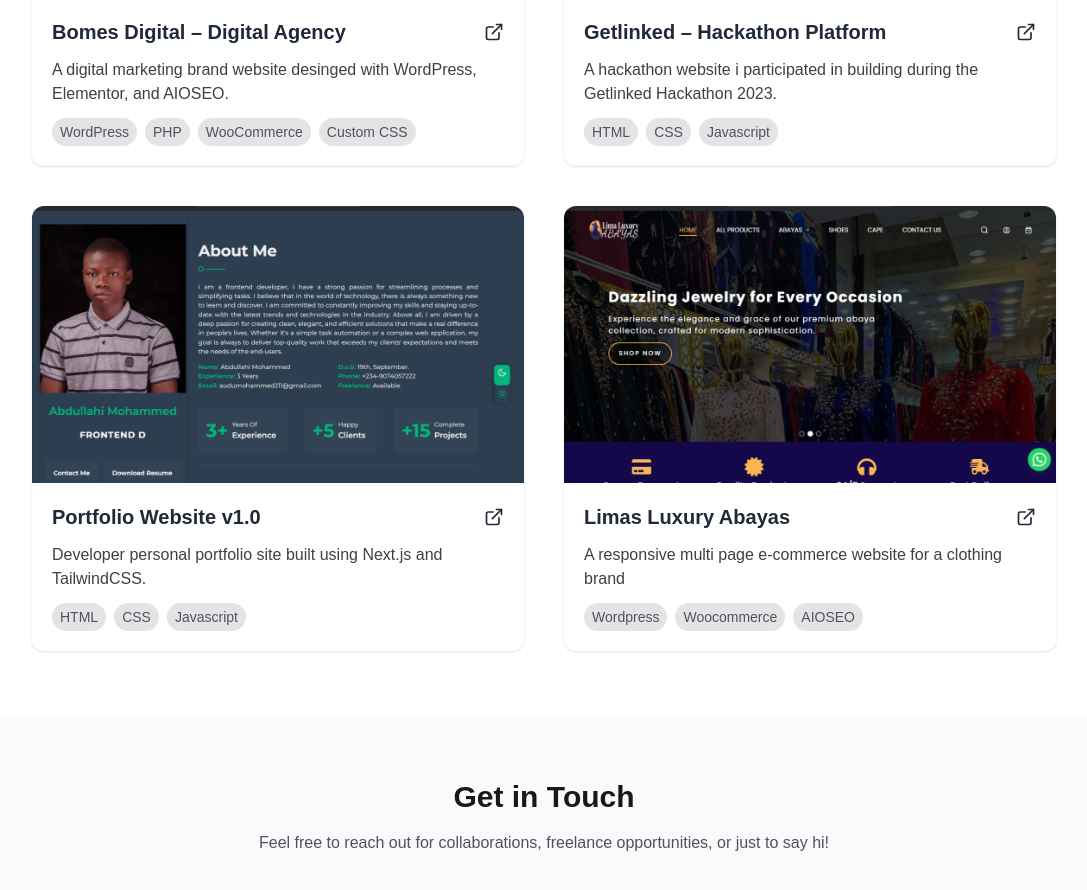
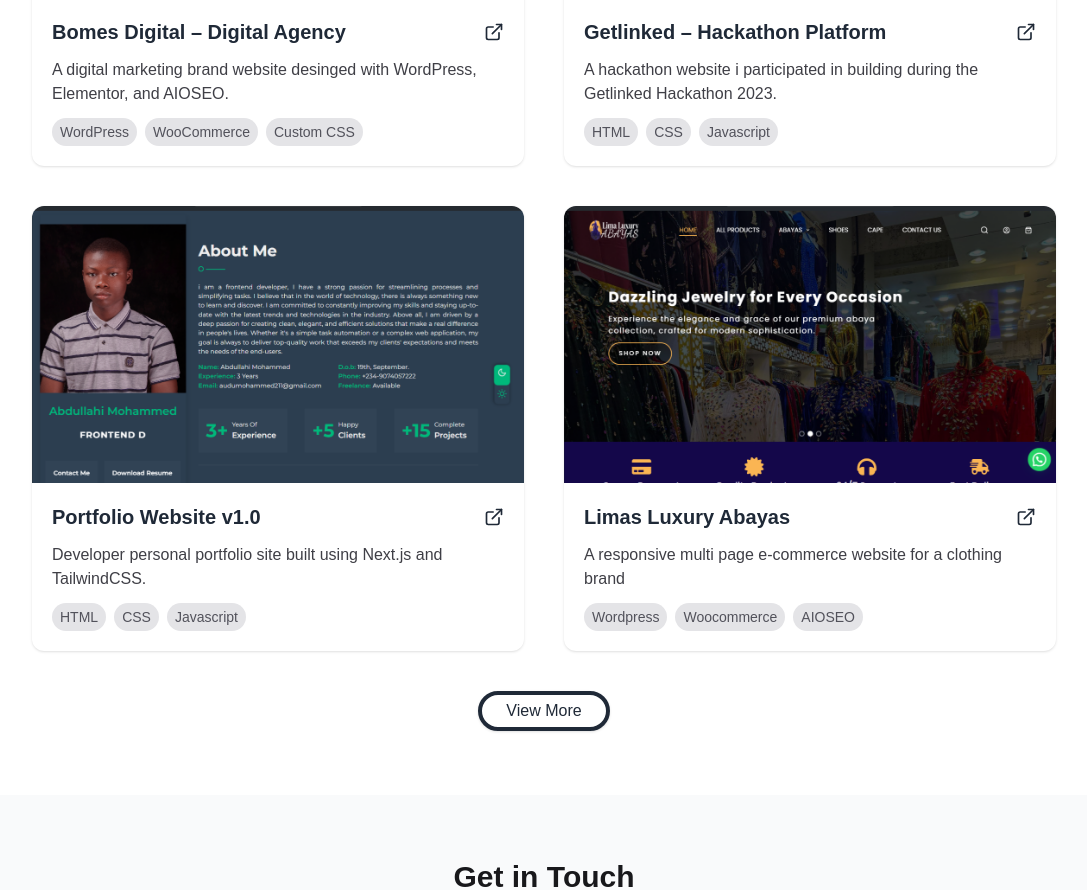
Before and after one commit to abdull65/portfolio-v2, a Next.js app: page / in a window 1280 px wide. Shown: the part 2927-3817 px from the top of the page, without its empty margins (96-1183 px from the left). Built offline with nearby package versions, Linux system fonts and the light colour scheme; no server answers.

Commit message:
moved projects datas to a json file / updates

```diff
--- a/package.json
+++ b/package.json
@@ -7,7 +7,7 @@
     "build": "next build",
     "start": "next start",
     "lint": "next lint"
-  },
+    },
   "dependencies": {
     "clsx": "^2.1.1",
     "lucide-react": "^0.535.0",
--- a/src/components/Portfolio.tsx
+++ b/src/components/Portfolio.tsx
@@ -1,54 +1,55 @@
-"use client"
+"use client";
 
-import React from "react"
-import { ExternalLink } from "lucide-react"
-import Image from "next/image"
-import { motion } from "framer-motion"
+import React, { useEffect, useState } from "react";
+import { ExternalLink } from "lucide-react";
+import Image from "next/image";
+import { motion, AnimatePresence } from "framer-motion";
+import staticProjects from "@/data/projects.json"; // Static import fallback
 
-const projects = [
-  {
-    title: "Bomes Digital – Digital Agency",
-    description: "A digital marketing brand website desinged with WordPress, Elementor, and AIOSEO.",
-    tech: ["WordPress", "PHP", "WooCommerce", "Custom CSS"],
-    previewSrc: "/images/bomes.png",
-    videoSrc: "/videos/bomes.webm",
-    link: "https://bomesdigitals.com",
-  },
-  {
-    title: "Getlinked – Hackathon Platform",
-    description: "A hackathon website i participated in building during the Getlinked Hackathon 2023.",
-    tech: ["HTML", "CSS", "Javascript"],
-    previewSrc: "/images/getlinked.png",
-    videoSrc: "/videos/getlinked.webm",
-    link: "https://usum-getlinked-project.netlify.app/",
-  },
-  // {
-  //   title: "JBM Cosmetics – eCommerce Store",
-  //   description: "An SEO-optimized skincare store with product filtering and mobile responsiveness.",
-  //   tech: ["WooCommerce", "AIOSEO", "Elementor"],
-  //   previewSrc: "/images/bomes.png",
-  //   videoSrc: "/videos/bomes.webm",
-  //   link: "https://jbmcosmetics.com",
-  // },
-  {
-    title: "Portfolio Website v1.0",
-    description: "Developer personal portfolio site built using Next.js and TailwindCSS.",
-    tech: ["HTML", "CSS", "Javascript"],
-    previewSrc: "/images/portfolio-v1.png",
-    videoSrc: "/videos/portfolio-v1.webm",
-    link: "https://usumtech.netlify.app",
-  },
-  {
-    title: "Limas Luxury Abayas",
-    description: "A responsive multi page e-commerce website for a clothing brand",
-    tech: ["Wordpress", "Woocommerce", "AIOSEO"],
-    previewSrc: "/images/limas-abayas.png",
-    videoSrc: "/videos/limas-abayas.webm",
-    link: "https://limas-abayas.com",
-  },
-]
+type Project = {
+  title: string;
+  description: string;
+  link: string;
+  previewSrc?: string;
+  videoSrc?: string;
+  tech: string[];
+};
 
 export default function PortfolioSection() {
+  const [visibleCount, setVisibleCount] = useState(4);
+  const [projects, setProjects] = useState<Project[]>(staticProjects.projects); // Start with static data
+
+  // Fetch updated JSON from public folder as fallback
+  useEffect(() => {
+    const fetchProjects = async () => {
+      try {
+        const res = await fetch("/data/projects.json");
+        if (res.ok) {
+          const data = await res.json();
+          setProjects(data.project || data);
+        }
+      } catch (error) {
+        console.error("Error fetching projects:", error);
+      }
+    };
+
+    fetchProjects();
+  }, []);
+
+  useEffect(() => {
+    if(window.innerWidth < 768) {
+      document.querySelectorAll("video").forEach((vid) => vid.play());
+    }
+  }, [projects]);
+
+  const handleToggleView = () => {
+    if (visibleCount >= projects.length) {
+      setVisibleCount(4);
+    } else {
+      setVisibleCount((prev) => prev + 4);
+    }
+  };
+
   return (
     <section
       id="portfolio"
@@ -56,22 +57,28 @@
     >
       <div className="max-w-5xl mx-auto">
         <motion.h2
-        initial={{opacity: 0, y: -30}}
-        whileInView={{opacity: 1, y: 0}}
-        viewport={{once: true}}
-        transition={{duration: 0.6}}
-        className="text-3xl font-bold mb-12 text-start md:text-center text-gray-800 dark:text-white">
+          initial={{ opacity: 0, y: -30 }}
+          whileInView={{ opacity: 1, y: 0 }}
+          viewport={{ once: true }}
+          transition={{ duration: 0.6 }}
+          className="text-3xl font-bold mb-12 text-start md:text-center text-gray-800 dark:text-white"
+        >
           Portfolio
         </motion.h2>
 
         <div className="grid gap-10 md:grid-cols-2">
-          {projects.map((project, id) => (
+          <AnimatePresence>
+            {projects.slice(0, visibleCount).map((project, id) => (
               <motion.div
-              key={id}
-              initial={{ opacity: 0, y: 30 }}
-              whileInView={{ opacity: 1, y: 0 }}
-              viewport={{ once: true }}
-              transition={{ duration: 0.5, delay: id * 0.1 }}
+                key={project.title}
+                initial={{ opacity: 0, y: 100 }}
+                animate={{ opacity: 1, y: 0 }}
+                exit={{ opacity: 0, y: -100 }}
+                transition={{
+                  duration: 0.5,
+                  ease: "easeOut",
+                  delay: id * 0.15,
+                }}
                 className="bg-white dark:bg-gray-800 rounded-xl shadow hover:shadow-lg transition-all group overflow-hidden"
               >
                 {/* Media Preview */}
@@ -81,7 +88,7 @@
                       src={project.previewSrc}
                       alt={project.title}
                       fill
-                    className="object-cover transition-opacity duration-300 group-hover:opacity-0"
+                      className="object-cover transition-opacity duration-500 ease-out group-hover:opacity-0"
                     />
                   )}
                   {project.videoSrc && (
@@ -93,8 +100,8 @@
                       className="absolute inset-0 w-full h-full object-cover opacity-0 group-hover:opacity-100 transition-opacity duration-300"
                       onMouseEnter={(e) => e.currentTarget.play()}
                       onMouseLeave={(e) => {
-                      e.currentTarget.pause()
-                      e.currentTarget.currentTime = 0
+                        e.currentTarget.pause();
+                        e.currentTarget.currentTime = 0;
                       }}
                     />
                   )}
@@ -116,7 +123,9 @@
                     </a>
                   </div>
 
-                <p className="mb-3 text-zinc-700 dark:text-zinc-300">{project.description}</p>
+                  <p className="mb-3 text-zinc-700 dark:text-zinc-300">
+                    {project.description}
+                  </p>
 
                   <div className="flex flex-wrap gap-2 text-sm text-zinc-600 dark:text-zinc-400">
                     {project.tech.map((tech, techId) => (
@@ -131,8 +140,25 @@
                 </div>
               </motion.div>
             ))}
+          </AnimatePresence>
         </div>
+
+        {/* View More / View Less Button */}
+        {projects.length > 4 && (
+          <div className="mt-10 text-center">
+            <motion.button
+              initial={{ opacity: 0 }}
+              animate={{ opacity: 1 }}
+              whileHover={{ scale: 1.05 }}
+              whileTap={{ scale: 0.95 }}
+              onClick={handleToggleView}
+              className="inline-flex items-center border-4 border-gray-800 dark:border-white text-gray-800 dark:text-white px-6 py-1 rounded-full shadow hover:bg-primary/90 transition"
+            >
+              {visibleCount >= projects.length ? "View Less" : "View More"}
+            </motion.button>
+          </div>
+        )}
       </div>
     </section>
-  )
+  );
 }
--- /dev/null
+++ b/src/data/projects.json
@@ -0,0 +1,44 @@
+{
+ "projects": [
+  {
+    "title": "Bomes Digital – Digital Agency",
+    "description": "A digital marketing brand website desinged with WordPress, Elementor, and AIOSEO.",
+    "tech": ["WordPress", "WooCommerce", "Custom CSS"],
+    "previewSrc": "/images/bomes.png",
+    "videoSrc": "/videos/bomes.webm",
+    "link": "https://bomesdigitals.com"
+  },
+  {
+    "title": "Getlinked – Hackathon Platform",
+    "description": "A hackathon website i participated in building during the Getlinked Hackathon 2023.",
+    "tech": ["HTML", "CSS", "Javascript"],
+    "previewSrc": "/images/getlinked.png",
+    "videoSrc": "/videos/getlinked.webm",
+    "link": "https://usum-getlinked-project.netlify.app/"
+  },
+  {
+    "title": "Portfolio Website v1.0",
+    "description": "Developer personal portfolio site built using Next.js and TailwindCSS.",
+    "tech": ["HTML", "CSS", "Javascript"],
+    "previewSrc": "/images/portfolio-v1.png",
+    "videoSrc": "/videos/portfolio-v1.webm",
+    "link": "https://usumtech.netlify.app"
+  },
+  {
+    "title": "Limas Luxury Abayas",
+    "description": "A responsive multi page e-commerce website for a clothing brand",
+    "tech": ["Wordpress", "Woocommerce", "AIOSEO"],
+    "previewSrc": "/images/limas-abayas.png",
+    "videoSrc": "/videos/limas-abayas.webm",
+    "link": "https://limas-abayas.com"
+  },
+  {
+    "title": "AZ Goods and Services LTD",
+    "description": "A responsive multi page e-commerce website for Household Goods and Services",
+    "tech": ["Shopify", "Custom CSS"],
+    "previewSrc": "/images/az-goods.png",
+    "videoSrc": "/videos/az-goods.webm",
+    "link": "https://azgoodsandservicesltd.com"
+  }
+]
+}
```
Also changed, not shown: public/images/az-goods.png (added), 1 other file (tests, documents, lock files or other folders). Lines whose indentation alone changed are shown as unchanged.
